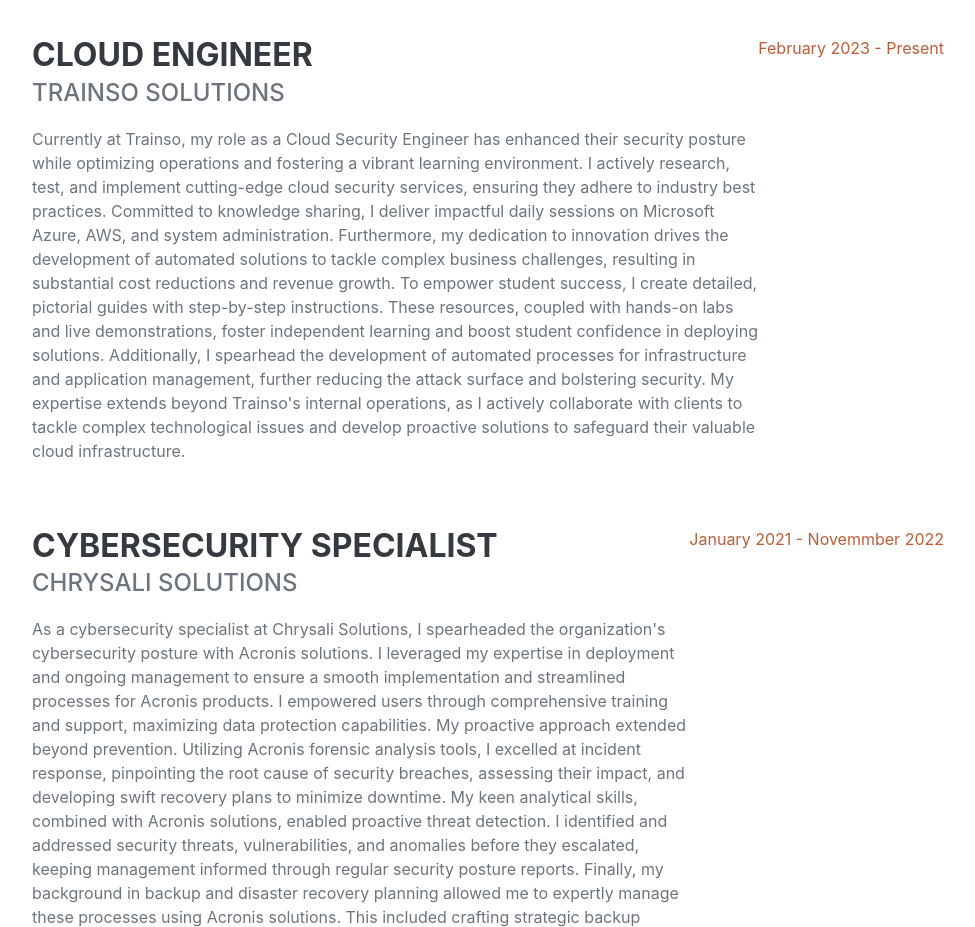
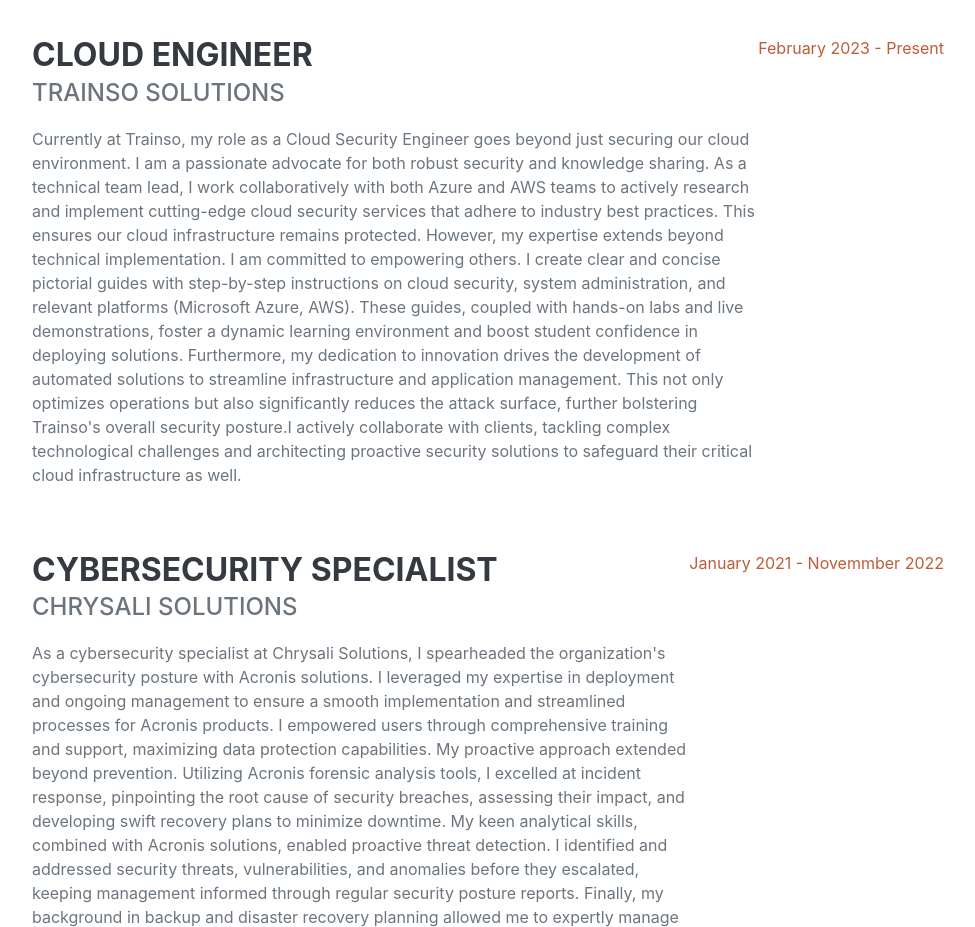
Before and after one commit to michaelitegbe/Itegbemicheal.github.io, a plain HTML site: page index.html in a window 1280 px wide. Shown: the part 960-1887 px from the top of the page, without its empty margins (288-1263 px from the left). Drawn offline with nearby package versions, Linux system fonts and the light colour scheme; a web font is replaced by a local one.

Commit message:
latest commit

```diff
--- a/index.html
+++ b/index.html
@@ -73,11 +73,11 @@ Furthermore, my passion lies in empowering organizations to not just survive in
                         <div class="flex-grow-1">
                             <h3 class="mb-0">Cloud Engineer</h3>
                             <div class="subheading mb-3">Trainso Solutions</div>
-                            <p>Currently at Trainso, my role as a Cloud Security Engineer has enhanced their security posture while optimizing operations and fostering a vibrant learning environment. I actively research, test, and implement cutting-edge cloud security services, ensuring they adhere to industry best practices.
+                            <p>Currently at Trainso, my role as a Cloud Security Engineer goes beyond just securing our cloud environment. I am a passionate advocate for both robust security and knowledge sharing. As a technical team lead, I work collaboratively with both Azure and AWS teams to actively research and implement cutting-edge cloud security services that adhere to industry best practices.  This ensures our cloud infrastructure remains protected.
 
-                                Committed to knowledge sharing, I deliver impactful daily sessions on Microsoft Azure, AWS, and system administration.  Furthermore, my dedication to innovation drives the development of automated solutions to tackle complex business challenges, resulting in substantial cost reductions and revenue growth.
+                                However, my expertise extends beyond technical implementation. I am committed to empowering others. I create clear and concise pictorial guides with step-by-step instructions on cloud security, system administration, and relevant platforms (Microsoft Azure, AWS).  These guides, coupled with hands-on labs and live demonstrations, foster a dynamic learning environment and boost student confidence in deploying solutions.
 
-                                To empower student success, I create detailed, pictorial guides with step-by-step instructions.  These resources, coupled with hands-on labs and live demonstrations, foster independent learning and boost student confidence in deploying solutions.  Additionally, I spearhead the development of automated processes for infrastructure and application management, further reducing the attack surface and bolstering security.  My expertise extends beyond Trainso's internal operations, as I actively collaborate with clients to tackle complex technological issues and develop proactive solutions to safeguard their valuable cloud infrastructure.</p>
+                                Furthermore, my dedication to innovation drives the development of automated solutions to streamline infrastructure and application management. This not only optimizes operations but also significantly reduces the attack surface, further bolstering Trainso's overall security posture.I actively collaborate with clients, tackling complex technological challenges and architecting proactive security solutions to safeguard their critical cloud infrastructure as well.</p>
                         </div>
                         <div class="flex-shrink-0"><span class="text-primary">February 2023 - Present</span></div>
                     </div>
```
